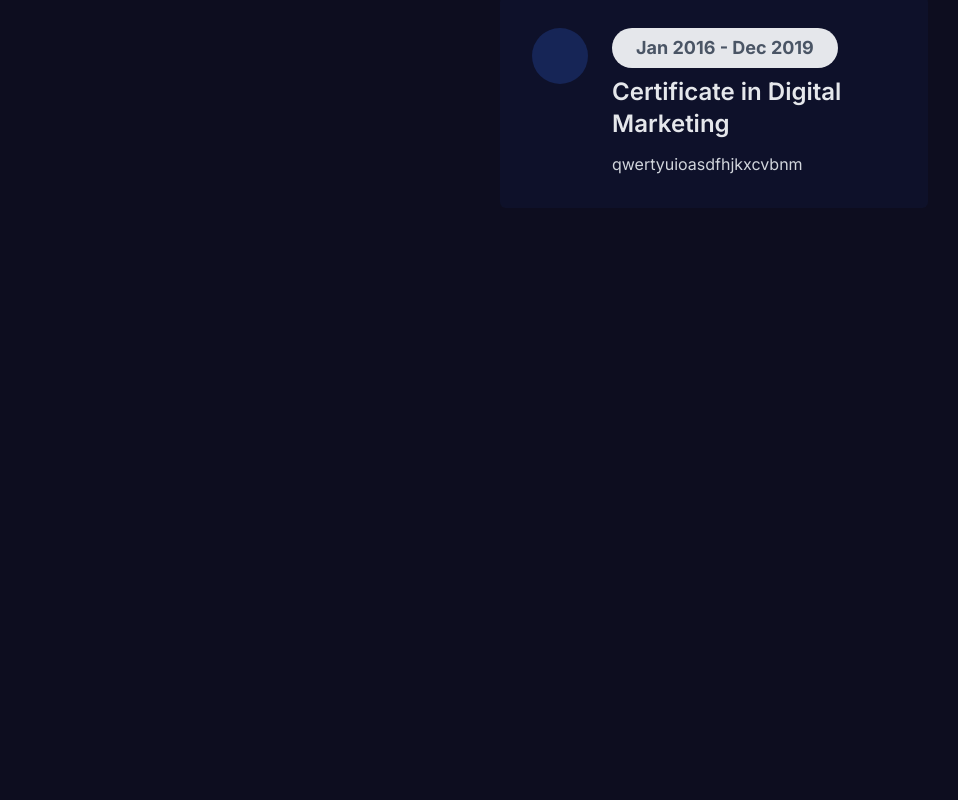
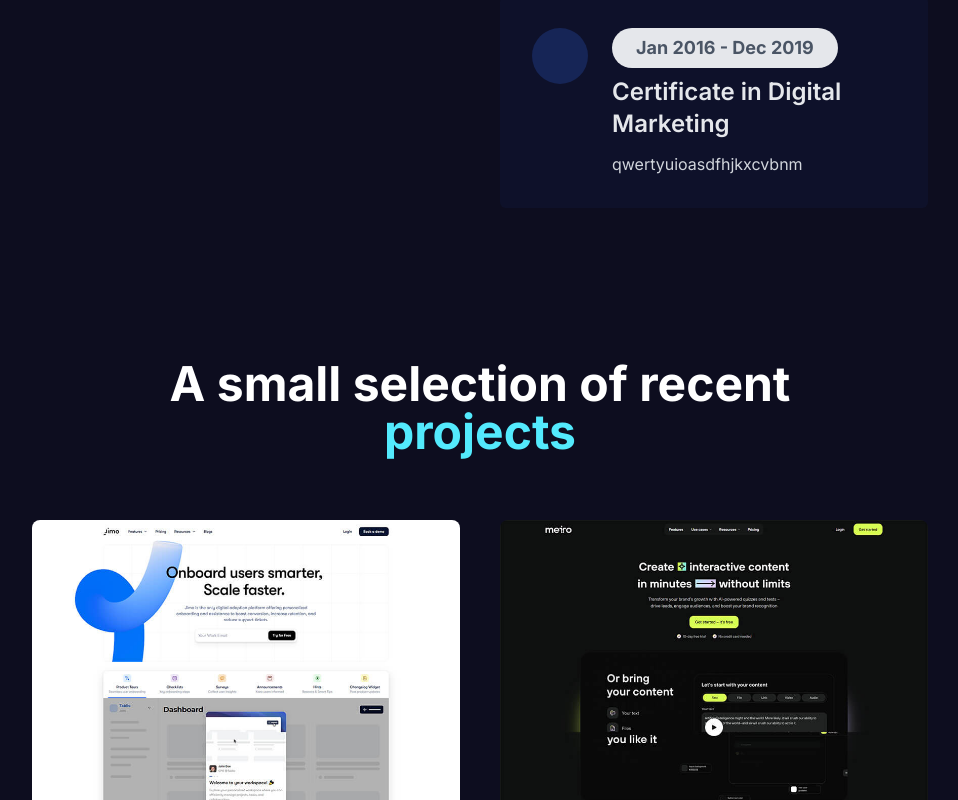
Before and after one commit to adithyaaneesh/portfolio_nextjs, a Next.js app: page / in a window 1280 px wide. Shown: the part 2000-2800 px from the top of the page, without its empty margins (160-1118 px from the left). Before the commit the page ends 2296 px from the top, so only its background shows below. Built offline with nearby package versions, Linux system fonts and the light colour scheme.

Commit message:
add project section

```diff
--- a/components/Home/Home.tsx
+++ b/components/Home/Home.tsx
@@ -2,6 +2,7 @@
 import Hero from './Hero/Hero'
 import Services from './Services/Services'
 import Resume from './Resume/Resume'
+import Projects from './Projects/Projects'
 
 const Home = () => {
   return (
@@ -9,6 +10,7 @@
       <Hero/>
       <Services/>
       <Resume/>
+      <Projects/>
     </div>
   )
 }
--- a/components/Home/Projects/Projects.tsx
+++ b/components/Home/Projects/Projects.tsx
@@ -1,9 +1,38 @@
+import Image from 'next/image'
 import React from 'react'
 
 const Projects = () => {
   return (
-    <div>
-      Prohects
+    <div className='pt-16 pb-16'>
+        <h1 className='text-center text-2xl md:text-4xl xl:text-5xl font-bold text-white'>
+            A small selection of recent <br /> <span className='text-cyan-300'>projects</span>
+        </h1>
+        <div className='w-[70%] mx-auto grid grid-cols-1 md:grid-cols-2 gap-10 mt-16'>
+            {/* projects 1*/}
+            <div>
+                <Image src='/images/p1.jpg' alt='img' width={800} height={650} className='rounded-lg'/>
+                <h2 className='mt-4 text-xl sm:text-4xl font-semibold text-white'>Modern Finance Dashboard UI</h2>
+                <h2 className='pt-2 font-medium text-white/80'>Apps, UI/UX</h2>
+            </div>
+            {/* projects 2*/}
+            <div>
+                <Image src='/images/p2.jpg' alt='img' width={800} height={650} className='rounded-lg'/>
+                <h2 className='mt-4 text-xl sm:text-4xl font-semibold text-white'>Portfolio Website for Creatives</h2>
+                <h2 className='pt-2 font-medium text-white/80'>Bradning , Motion</h2>
+            </div>
+            {/* projects 3*/}
+            <div>
+                <Image src='/images/p3.jpg' alt='img' width={800} height={650} className='rounded-lg'/>
+                <h2 className='mt-4 text-xl sm:text-4xl font-semibold text-white'>Brand Identity for Startups</h2>
+                <h2 className='pt-2 font-medium text-white/80'>Branding , UI/UX</h2>
+            </div>
+            {/* projects 4*/}
+            <div>
+                <Image src='/images/p4.jpg' alt='img' width={800} height={650} className='rounded-lg'/>
+                <h2 className='mt-4 text-xl sm:text-4xl font-semibold text-white'>SaaS Dashboard Development</h2>
+                <h2 className='pt-2 font-medium text-white/80'>Apps, UI/UX</h2>
+            </div>
+        </div>
     </div>
   )
 }
```
